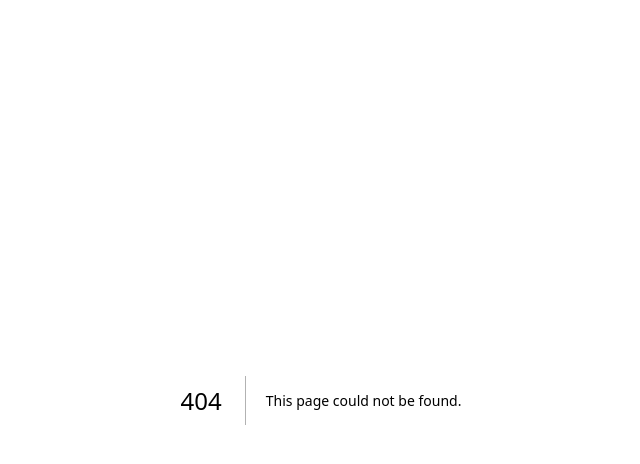
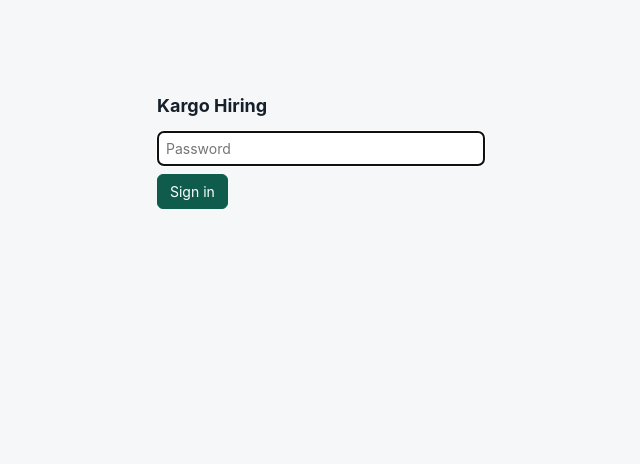
Before and after one commit to shreyamalu-eng/kargo-hiring, a Next.js app: page /login in a window 1280 px wide. Before the commit this address had no page. Shown: the top 464 px of the page, without its empty margins (319-959 px from the left). Built offline with nearby package versions, Linux system fonts and the light colour scheme.

Commit message:
Add files via upload

```diff
--- /dev/null
+++ b/app/login/page.tsx
@@ -0,0 +1,13 @@
+export default async function Login({ searchParams }: { searchParams: Promise<{ error?: string }> }) {
+  const sp = await searchParams;
+  return (
+    <div className="wrap" style={{ maxWidth: 360, paddingTop: 80 }}>
+      <h1 style={{ fontSize: 18 }}>Kargo Hiring</h1>
+      {sp.error && <div className="notice err">Wrong password</div>}
+      <form method="post" action="/api/login">
+        <div className="field"><input type="password" name="password" placeholder="Password" autoFocus /></div>
+        <button className="primary" type="submit">Sign in</button>
+      </form>
+    </div>
+  );
+}
```
